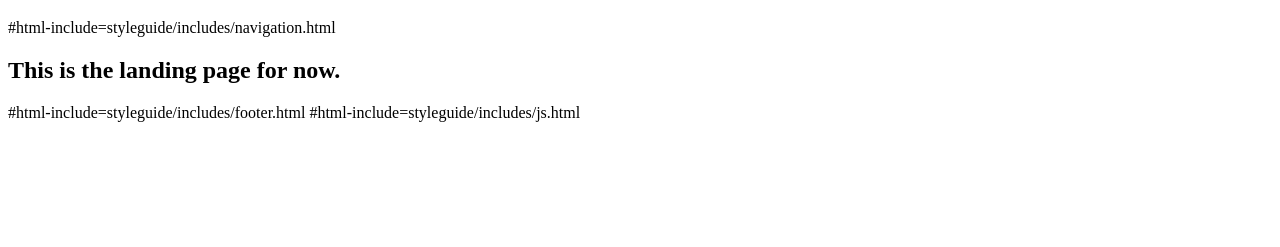
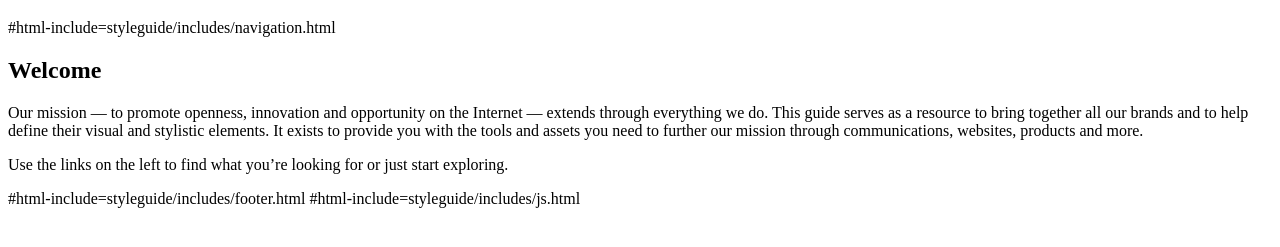
Before and after one commit to mozilla/styleguide, a website: page styleguide/index.html in a window 1280 px wide. Shown: the part 87-334 px from the top of the page. Drawn offline with Linux system fonts and the light colour scheme.

Commit message:
Adds content for home page

```diff
--- a/styleguide/index.html
+++ b/styleguide/index.html
@@ -11,7 +11,9 @@
     </header>
     #html-include=styleguide/includes/navigation.html
     <main class="main-content" role="main" tabindex="-1">
-      <h2>This is the landing page for now.</h2>
+      <h2>Welcome</h2>
+      <p>Our mission — to promote openness, innovation and opportunity on the Internet — extends through everything we do. This guide serves as a resource to bring together all our brands and to help define their visual and stylistic elements. It exists to provide you with the tools and assets you need to further our mission through communications, websites, products and more.</p>
+      <p>Use the links on the left to find what you’re looking for or just start exploring.</p>
     </main>
     #html-include=styleguide/includes/footer.html
     #html-include=styleguide/includes/js.html
```
